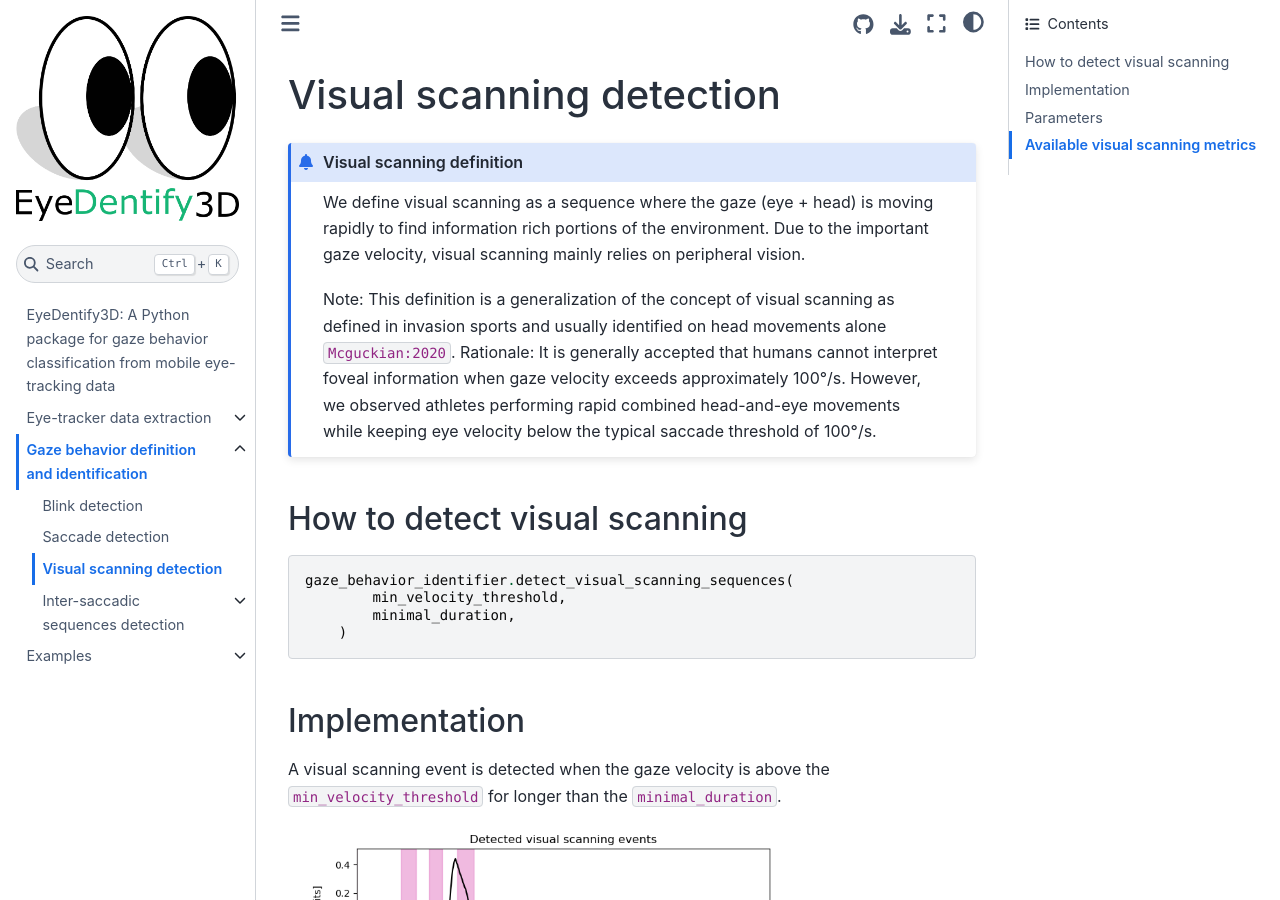
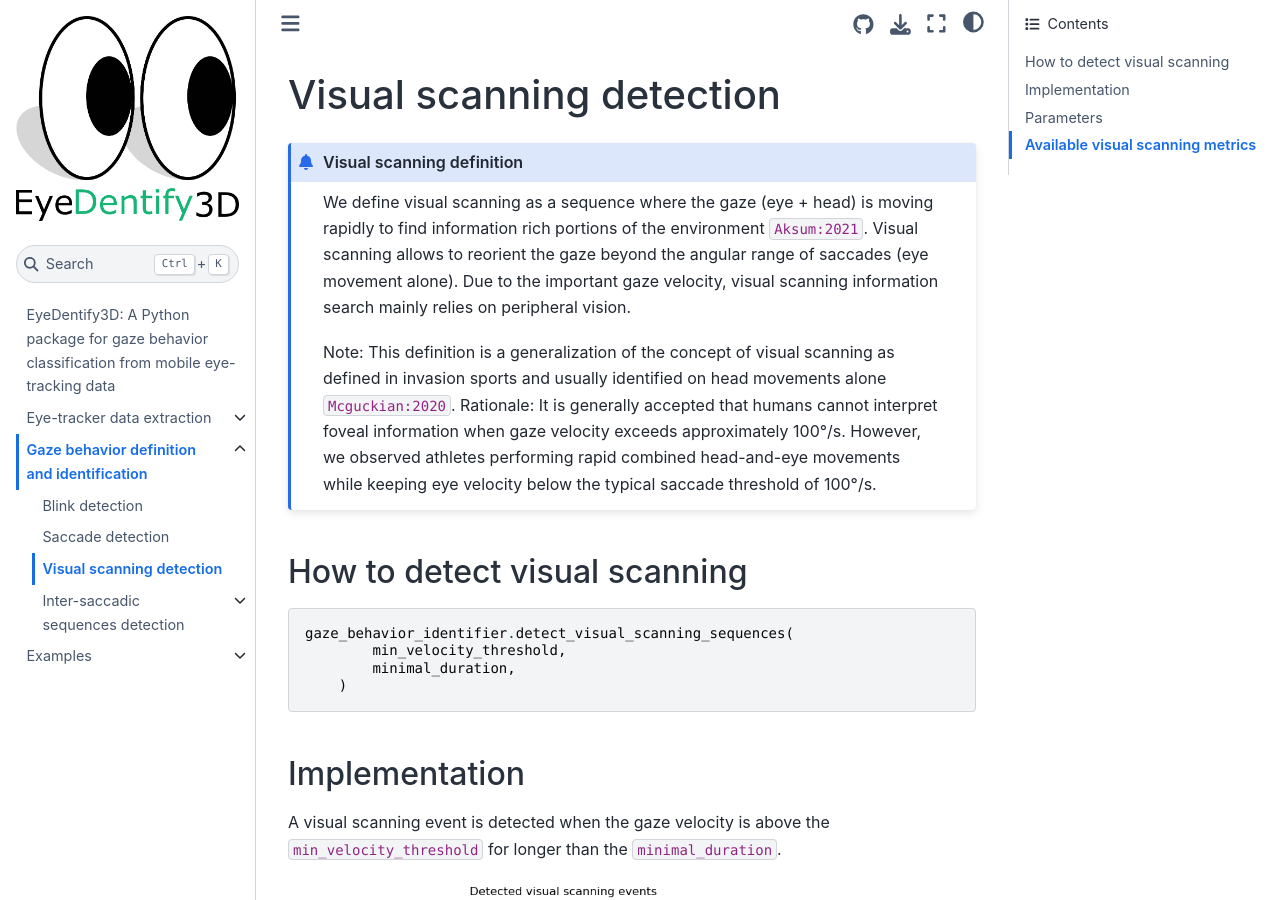
Before and after one commit to EveCharbie/EyeDentify3d, a Jupyter Book: the page built from docs/behavior_identification/visual_scanning.md, in a window 1280 px wide and 900 px high. Built offline with Jupyter Book 1.0.4 settings and Sphinx 7.4.7 and the Sphinx Book theme 1.1.4, drawn with Linux system fonts in a browser that asks for light colours; cross-references to code outside the pages are shown as plain code.

Commit message:
made changes requested by mail

````diff
--- a/docs/behavior_identification/visual_scanning.md
+++ b/docs/behavior_identification/visual_scanning.md
@@ -1,8 +1,10 @@
 # Visual scanning detection
 
 ```{admonition} Visual scanning definition
-We define visual scanning as a sequence where the gaze (eye + head) is moving rapidly to find information rich portions of the environment.
-Due to the important gaze velocity, visual scanning mainly relies on peripheral vision.
+We define visual scanning as a sequence where the gaze (eye + head) is moving rapidly to find information rich portions
+of the environment {cite}`Aksum:2021`.
+Visual scanning allows to reorient the gaze beyond the angular range of saccades (eye movement alone).
+Due to the important gaze velocity, visual scanning information search mainly relies on peripheral vision.
 
 Note: This definition is a generalization of the concept of visual scanning as defined in invasion sports and usually
 identified on head movements alone {cite}`Mcguckian:2020`.
--- a/docs/references.bib
+++ b/docs/references.bib
@@ -73,3 +73,14 @@
   year={2020},
   publisher={Taylor \& Francis}
 }
+
+@article{Aksum:2021,
+  title={Scanning activity of elite football players in 11 vs. 11 match play: An eye-tracking analysis on the duration and visual information of scanning},
+  author={{Aksum}, K.M. and {Brotangen}, L. and {Bj{\o}rndal}, C.T. and {Magnaguagno}, L. and {Jordet}, G.},
+  journal={Plos one},
+  volume={16},
+  number={8},
+  pages={e0244118},
+  year={2021},
+  publisher={Public Library of Science San Francisco, CA USA}
+}
````
